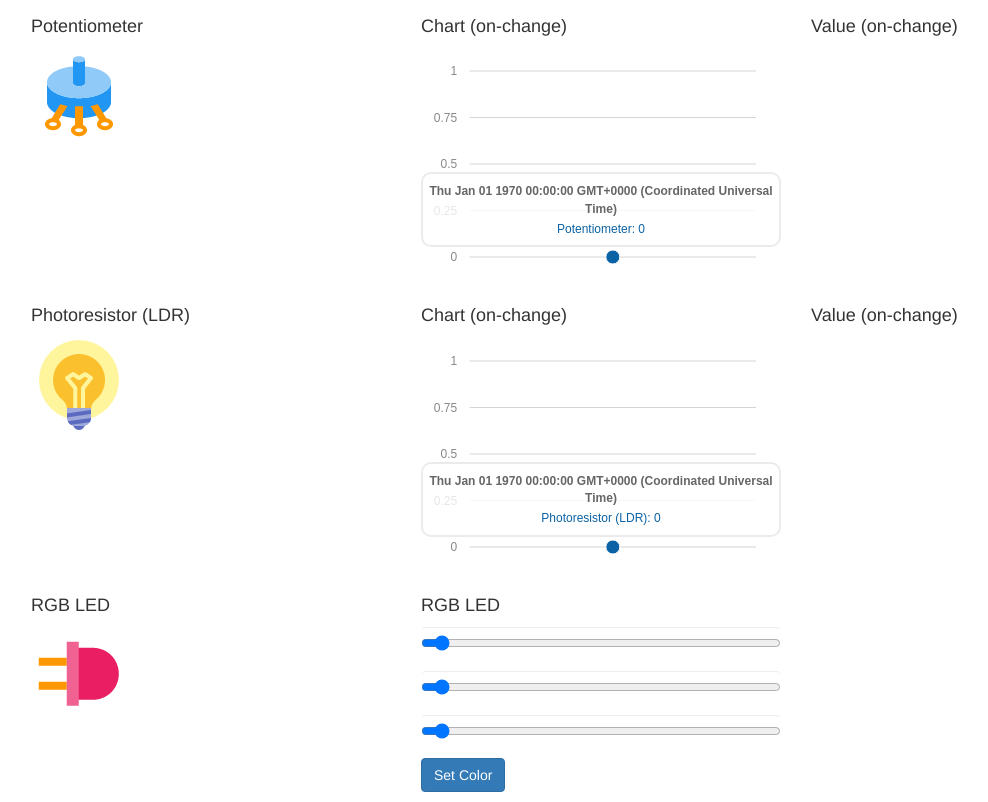
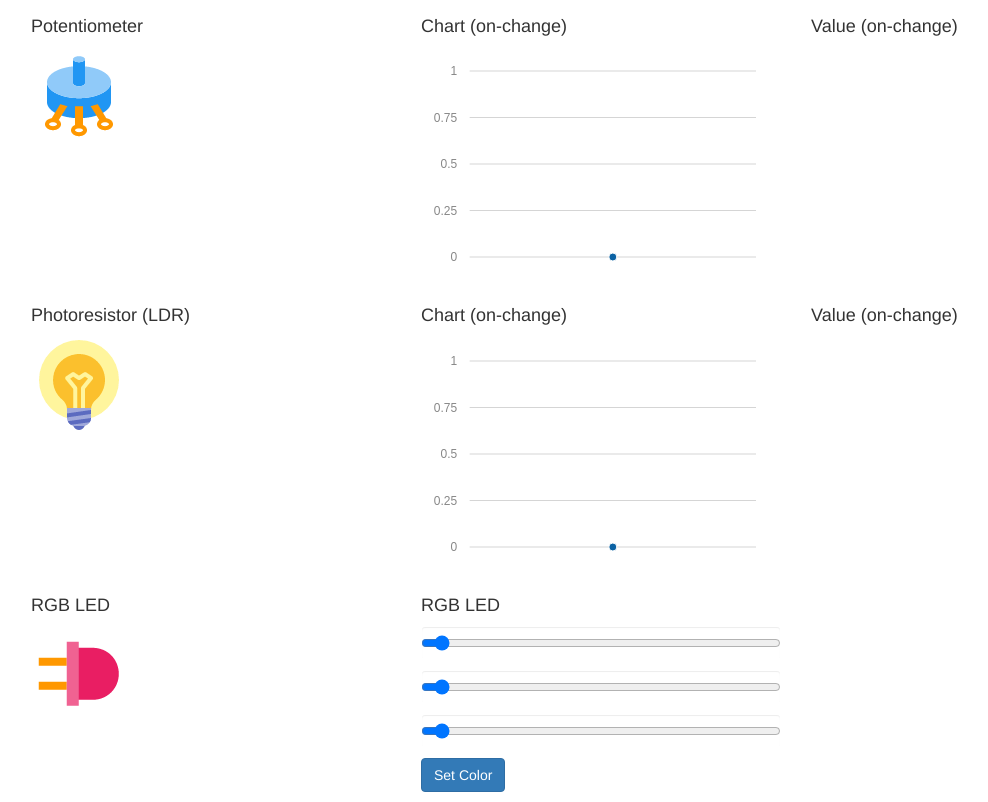
Before and after one commit to josejuansanchez/NanoPlayBoard-Johnny-Five, a website: page dashboard/index.html in a window 1280 px wide. Shown: the part 63-865 px from the top of the page, without its empty margins (39-1027 px from the left). Drawn offline with nearby package versions, Linux system fonts and the light colour scheme; files that its build step writes are made by us from their sources; no server answers; files whose address does not match are found by name.

Commit message:
Added new properties into the charts

```diff
--- a/dashboard/index.html
+++ b/dashboard/index.html
@@ -103,10 +103,12 @@
       var socket = io.connect('http://localhost:3000');
 
       socket.on('potentiometer', function(data) {
+        // Create the current point
         var graphPoint = {};
         graphPoint.timestamp = Date.now();
         graphPoint.value = data.raw;
 
+        // Update the set of points
         potChartData[potIndex++ % MAX] = graphPoint;
         potChart.setData(potChartData);
 
@@ -116,10 +118,12 @@
       });
 
       socket.on('photoresistor', function(data) {
+        // Create the current point
         var graphPoint = {};
         graphPoint.timestamp = Date.now();
         graphPoint.value = data.raw;
 
+        // Update the set of points
         ldrChartData[ldrIndex++ % MAX] = graphPoint;
         ldrChart.setData(ldrChartData);
 
@@ -152,7 +156,8 @@
         data: potChartData,
         xkey: 'timestamp',
         ykeys: ['value'],
-        labels: ['Potentiometer']
+        labels: ['Potentiometer'],
+        hideHover: true
       });
 
       var ldrIndex = 0;
@@ -160,10 +165,11 @@
 
       var ldrChart = new Morris.Line({
         element: 'ldrchart',
-        data: potChartData,
+        data: ldrChartData,
         xkey: 'timestamp',
         ykeys: ['value'],
-        labels: ['Photoresistor (LDR)']
+        labels: ['Photoresistor (LDR)'],
+        hideHover: true
       });
 
     </script>
```
